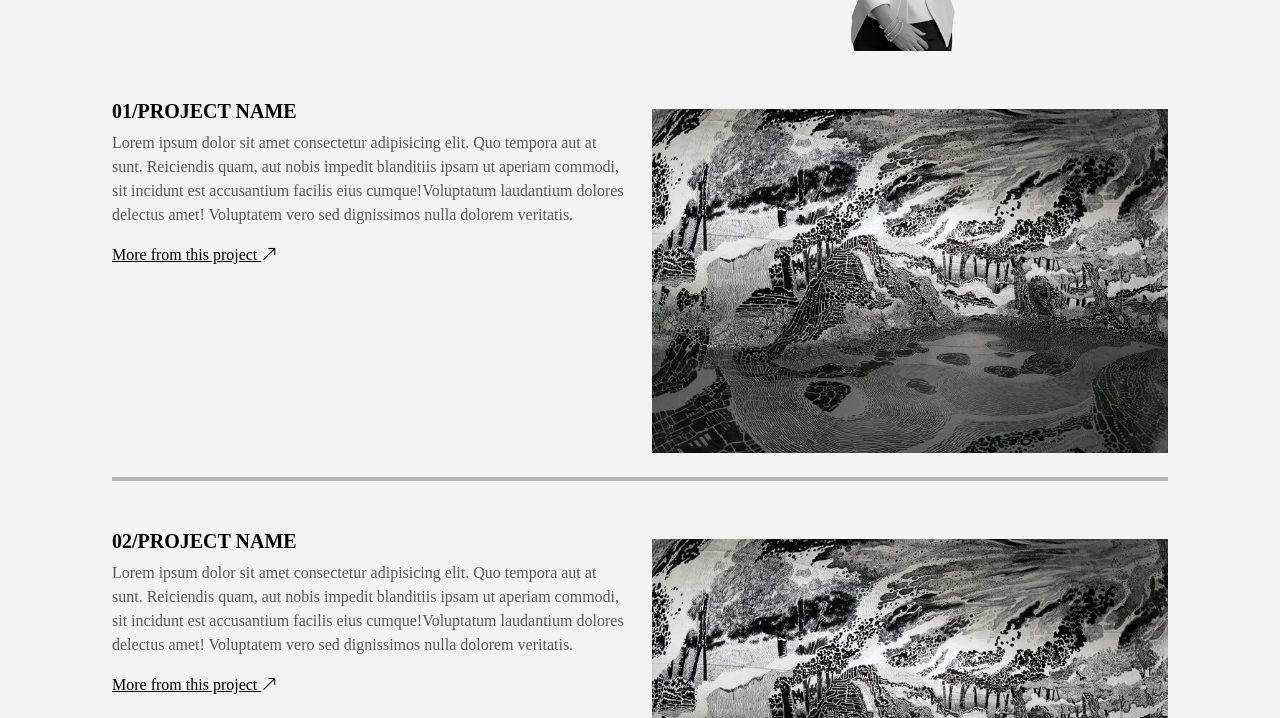
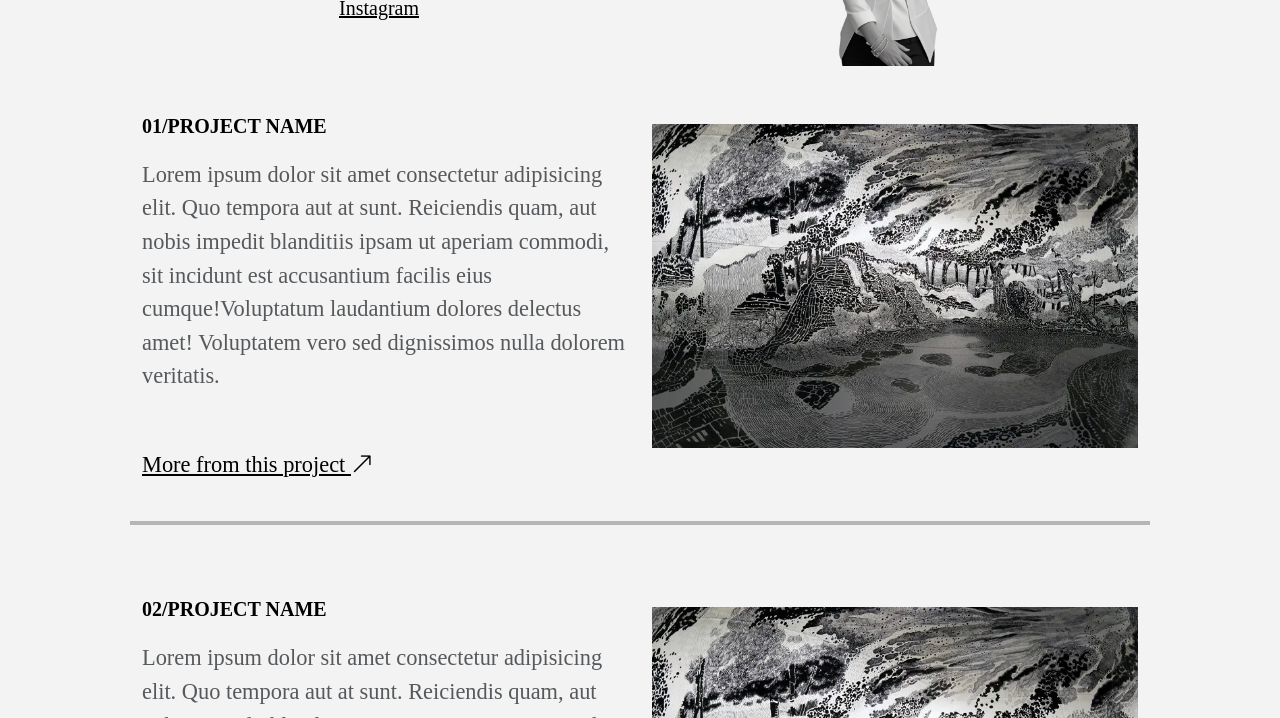
Before and after one commit to monick96/minimalistPortfolioHTML-CSS, a plain HTML site: page index.html in a window 1280 px wide. Shown: the part 317-1035 px from the top of the page. Drawn offline with nearby package versions, Linux system fonts and the light colour scheme.

Commit message:
add more magin for body, more size font project, inline disply for links

```diff
--- a/index.html
+++ b/index.html
@@ -45,13 +45,13 @@
                             sit incidunt est accusantium facilis eius cumque!Voluptatum laudantium dolores delectus amet!
                             Voluptatem vero sed dignissimos nulla dolorem veritatis.
                         </p>
-                        <a href="http://" target="_blank" rel="noopener noreferrer" ><p>More from this project <i class="bi bi-arrow-up-right"></i></p></a>
                     </div>
                     <div class="col-md-6">
                         <img src="./static/img/Un-proyecto-en-blanco-y-negro-de-360-grados-que-dejó-al-público-sorprendido-paisaje.webp" alt="project1">
                     </div>
+                    <a href="http://" target="_blank" rel="noopener noreferrer" ><p>More from this project <i class="bi bi-arrow-up-right"></i></p></a>
+                    <hr class="mt-4 mb-4">
                 </div>
-                <hr class="mt-4 mb-4">
             </div>
             <div class="container mt-5">
                 <div class="row">
@@ -62,13 +62,13 @@
                             sit incidunt est accusantium facilis eius cumque!Voluptatum laudantium dolores delectus amet!
                             Voluptatem vero sed dignissimos nulla dolorem veritatis.
                         </p>
-                        <a href="http://" target="_blank" rel="noopener noreferrer"><p>More from this project <i class="bi bi-arrow-up-right"></i></p></a>
                     </div>
                     <div class="col-md-6">
                         <img src="./static/img/Un-proyecto-en-blanco-y-negro-de-360-grados-que-dejó-al-público-sorprendido-paisaje.webp" alt="project1">
                     </div>
+                    <a href="http://" target="_blank" rel="noopener noreferrer"><p>More from this project <i class="bi bi-arrow-up-right"></i></p></a>
+                    <hr class="mt-4 mb-4">
                 </div>
-                <hr class="mt-4 mb-4">
             </div>
 
             <div class="container mt-5">
@@ -80,13 +80,15 @@
                             sit incidunt est accusantium facilis eius cumque!Voluptatum laudantium dolores delectus amet!
                             Voluptatem vero sed dignissimos nulla dolorem veritatis.
                         </p>
-                        <a href="http://" target="_blank" rel="noopener noreferrer">More from this project <i class="bi bi-arrow-up-right"></i></a>
+
                     </div>
                     <div class="col-md-6">
                         <img src="./static/img/Un-proyecto-en-blanco-y-negro-de-360-grados-que-dejó-al-público-sorprendido-paisaje.webp" alt="project1">
                     </div>
+                    <a href="http://" target="_blank" rel="noopener noreferrer">More from this project <i class="bi bi-arrow-up-right"></i></a>
+                    <hr class="mt-4 mb-4">
                 </div>
-                <hr class="mt-4 mb-4">
+
             </div>
         </div>
     </main>
--- a/static/css/style2.css
+++ b/static/css/style2.css
@@ -1,9 +1,9 @@
 /*estilo todo el documento*/
 body {
-    margin: 100px; /* Ajusta el margen general del documento */
+    margin: 130px; /* Ajusta el margen general del documento */
     background:#F3F3F3;
     font-family: 'Times New Roman';
-    font-weight: normal;
+    /*font-weight: normal;*/
     font-style: normal;
     color: black;
 }
@@ -23,20 +23,25 @@ font-size: 64px;
 }
 
 /*Estilo Link*/
+#link ul {
+    display: inline-flex !important;
+}
 
 #links a{
     color: black;
     margin-right: 12px;
     font-size: 20px;
+    display: inline-flex !important;
 }
 
 
 /* Estilos para los proyectos */
 .container{
     margin-top: 20px;
+    font-size: 1.4rem;
 }
 #projects .container {
-    margin-top: 20px;
+    margin-top: 22px;
 }
 
 #projects h5 {
@@ -44,7 +49,7 @@ font-size: 64px;
 }
 
 #projects .description {
-    font-size: 16px;
+    margin: 20px 0;
 }
 
 #projects img {
@@ -55,8 +60,6 @@ font-size: 64px;
 
 /* Estilos para el enlace "More from this project" */
 #projects a {
-    /*display: inline-block;
-    /*margin-top: 60px; /* Aumenta el margen superior del enlace */
     color: black;
 }
 
```
